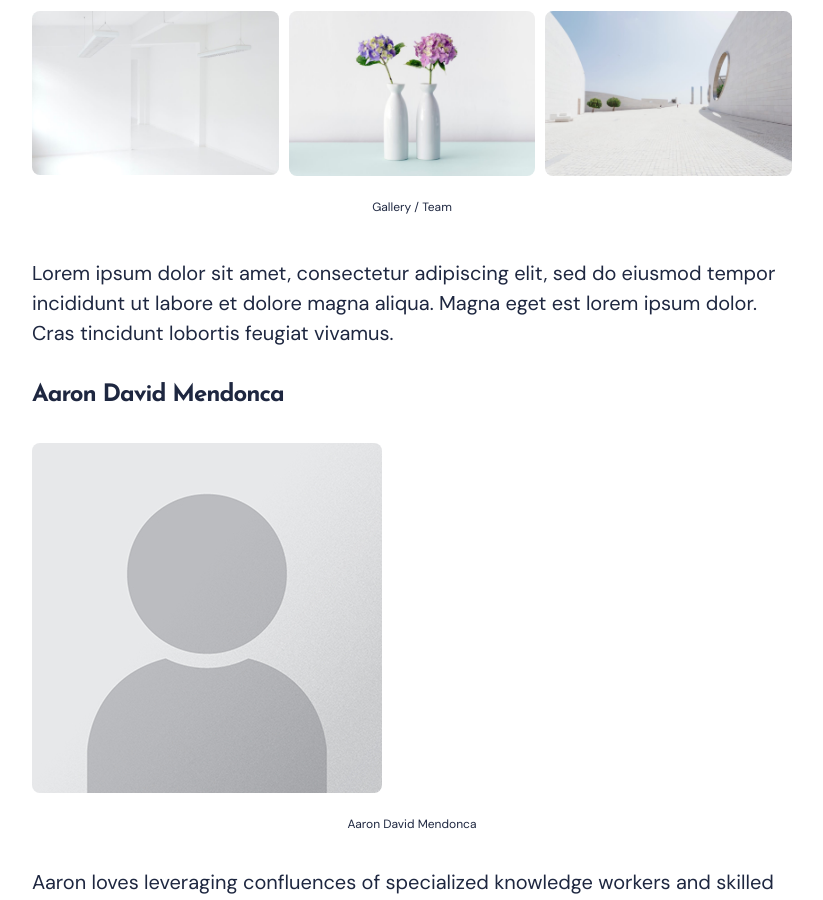
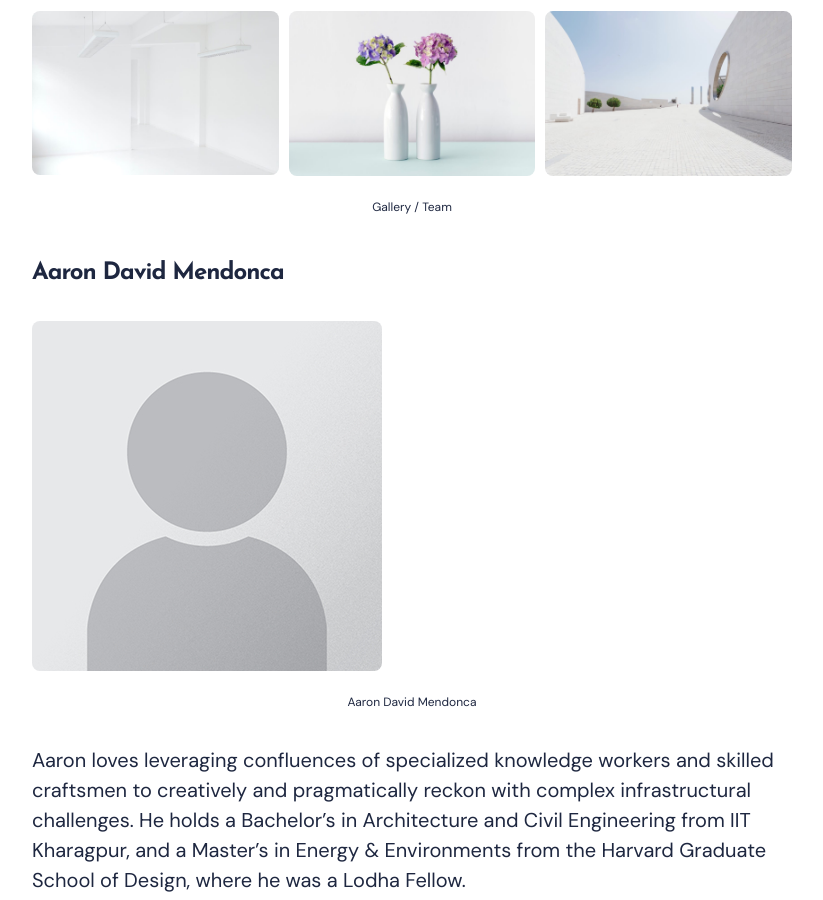
Before and after one commit to generalinterest-co/generalinterest.github.io, a Jekyll site: the page built from _pages/team.md, in a window 1280 px wide and 900 px high, scrolled down 417 px. Shown: the whole window, without its empty margins (228-1051 px from the left). Built offline with Jekyll 4.4.1, drawn with Linux system fonts in a browser that asks for light colours; nearby versions of some CDN libraries.

Commit message:
Update team.md

```diff
--- a/_pages/team.md
+++ b/_pages/team.md
@@ -12,8 +12,6 @@
   </div>
   <em>Gallery / Team</em>
 </div>
-
-Lorem ipsum dolor sit amet, consectetur adipiscing elit, sed do eiusmod tempor incididunt ut labore et dolore magna aliqua. Magna eget est lorem ipsum dolor. Cras tincidunt lobortis feugiat vivamus.
 
 ### Aaron David Mendonca
 ![Workflow]({{site.baseurl}}/images/placeholder-headshot.jpg)
```
